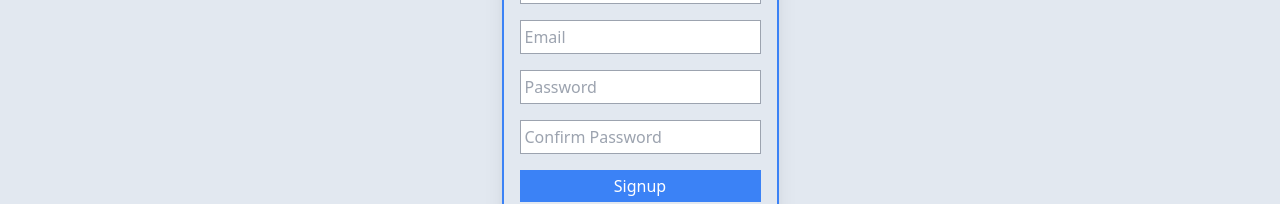
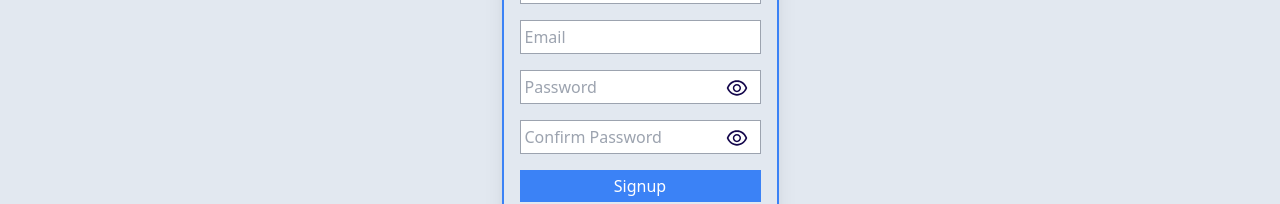
Before and after one commit to rajan153/Voosh-Assignment, a React (Vite) app in the folder Frontend/: page /signup in a window 1280 px wide. Shown: the part 353-557 px from the top of the page. Built offline with nearby package versions, Linux system fonts and the light colour scheme.

Commit message:
feat: Add password visibility toggle in Signup component

```diff
--- a/Frontend/src/components/Auth/Signup.jsx
+++ b/Frontend/src/components/Auth/Signup.jsx
@@ -1,16 +1,23 @@
-import React from "react";
+import React, { useState } from "react";
 import { useForm } from "react-hook-form";
 import { AiOutlineEye, AiOutlineEyeInvisible } from "react-icons/ai";
 import { toast } from "react-hot-toast";
 import { Link, useNavigate } from "react-router-dom";
-import { useDispatch } from "react-redux";
+import { useDispatch, useSelector } from "react-redux";
 import { signUp } from "../../services/AuthRoutes/AuthApi";
+import Dashboard from "../../pages/Dashboard";
+import { useAuth0 } from "@auth0/auth0-react";
 
 function Signup() {
   const navigate = useNavigate();
   const dispatch = useDispatch();
+  const { token } = useSelector((state) => state.auth);
+
+  const [showPassword, setShowPassword] = useState(false);
+  const [showConfirmPassword, setShowConfirmPassword] = useState(false);
 
   const { register, handleSubmit } = useForm();
+  const { loginWithRedirect } = useAuth0();
 
   const signupSubmit = (data) => {
     // Used after OTP Verification
@@ -23,10 +30,13 @@ function Signup() {
     };
 
     console.log(signUpData);
-    dispatch(signUp(signUpData,navigate));
-
+    dispatch(signUp(signUpData, navigate));
   };
   return (
+    <>
+      {token ? (
+        <Dashboard />
+      ) : (
         <div className="flex flex-col gap-4 items-center justify-center min-h-screen bg-slate-200">
           <form
             onSubmit={handleSubmit(signupSubmit)}
@@ -53,19 +63,46 @@ function Signup() {
               className="border border-gray-400 p-1"
               {...register("email", { required: true })}
             />
+            <div className="relative">
               <input
-          type="password"
+                type={showPassword ? "text" : "password"}
                 placeholder="Password"
                 className="border border-gray-400 p-1"
                 {...register("password", { required: true })}
               />
+              <span
+                onClick={() => setShowPassword((prev) => !prev)}
+                className="absolute right-3 top-[6px] z-[10] cursor-pointer"
+              >
+                {showPassword ? (
+                  <AiOutlineEyeInvisible fontSize={24} fill="#13064b" />
+                ) : (
+                  <AiOutlineEye fontSize={24} fill="#13064b" />
+                )}
+              </span>
+            </div>
+            <div className="relative">
               <input
-          type="text"
+                type={showConfirmPassword ? "text" : "password"}
                 placeholder="Confirm Password"
                 className="border border-gray-400 p-1"
                 {...register("confirmPassword", { required: true })}
               />
-        <button type="submit" className="bg-blue-500 text-white w-full py-1">
+              <span
+                onClick={() => setShowConfirmPassword((prev) => !prev)}
+                className="absolute right-3 top-[6px] z-[10] cursor-pointer"
+              >
+                {showConfirmPassword ? (
+                  <AiOutlineEyeInvisible fontSize={24} fill="#13064b" />
+                ) : (
+                  <AiOutlineEye fontSize={24} fill="#13064b" />
+                )}
+              </span>
+            </div>
+            <button
+              type="submit"
+              className="bg-blue-500 text-white w-full py-1"
+            >
               Signup
             </button>
             <p className="text-center">
@@ -74,11 +111,16 @@ function Signup() {
                 Login
               </Link>
             </p>
-        <button className="bg-blue-500 text-white p-1 rounded-lg">
+            <button
+              onClick={() => loginWithRedirect()}
+              className="bg-blue-500 text-white p-1 rounded-lg"
+            >
               Signup with Google
             </button>
           </form>
         </div>
+      )}
+    </>
   );
 }
 
```
Lines whose indentation alone changed are shown as unchanged.
